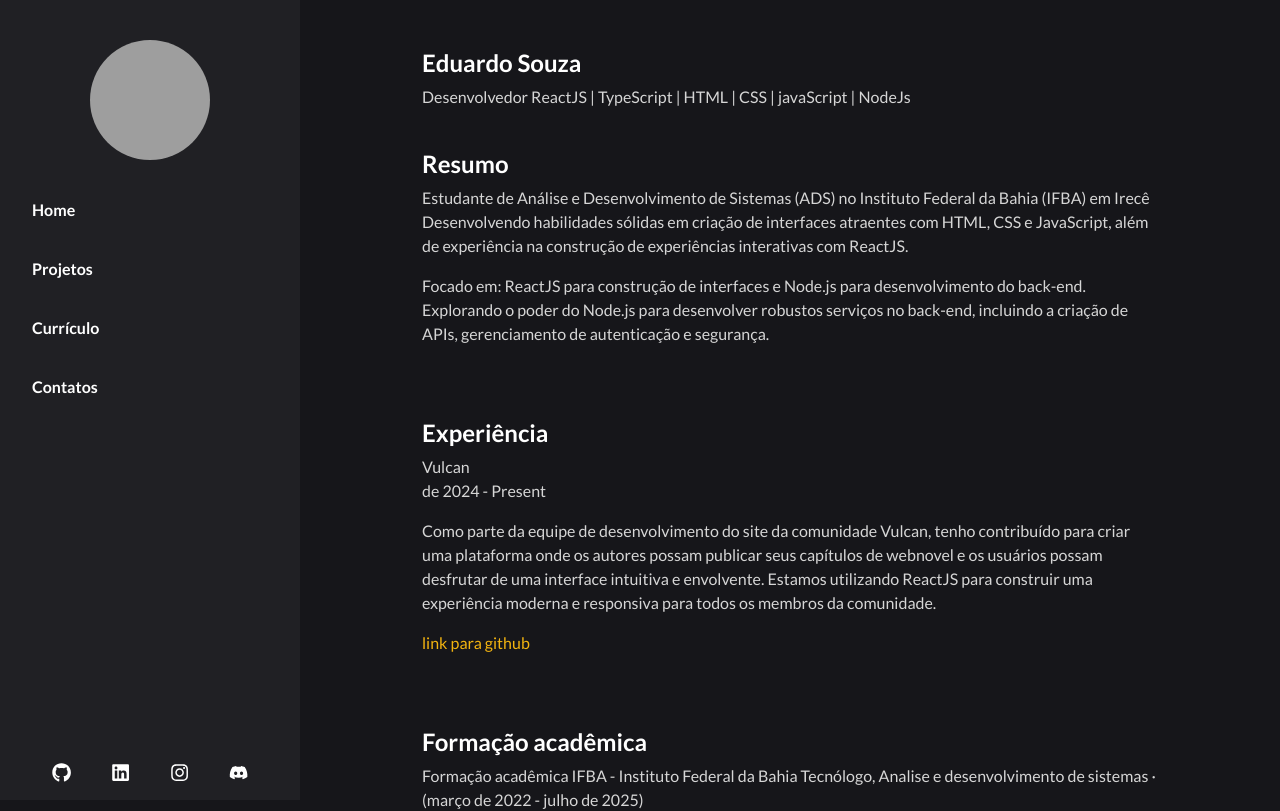
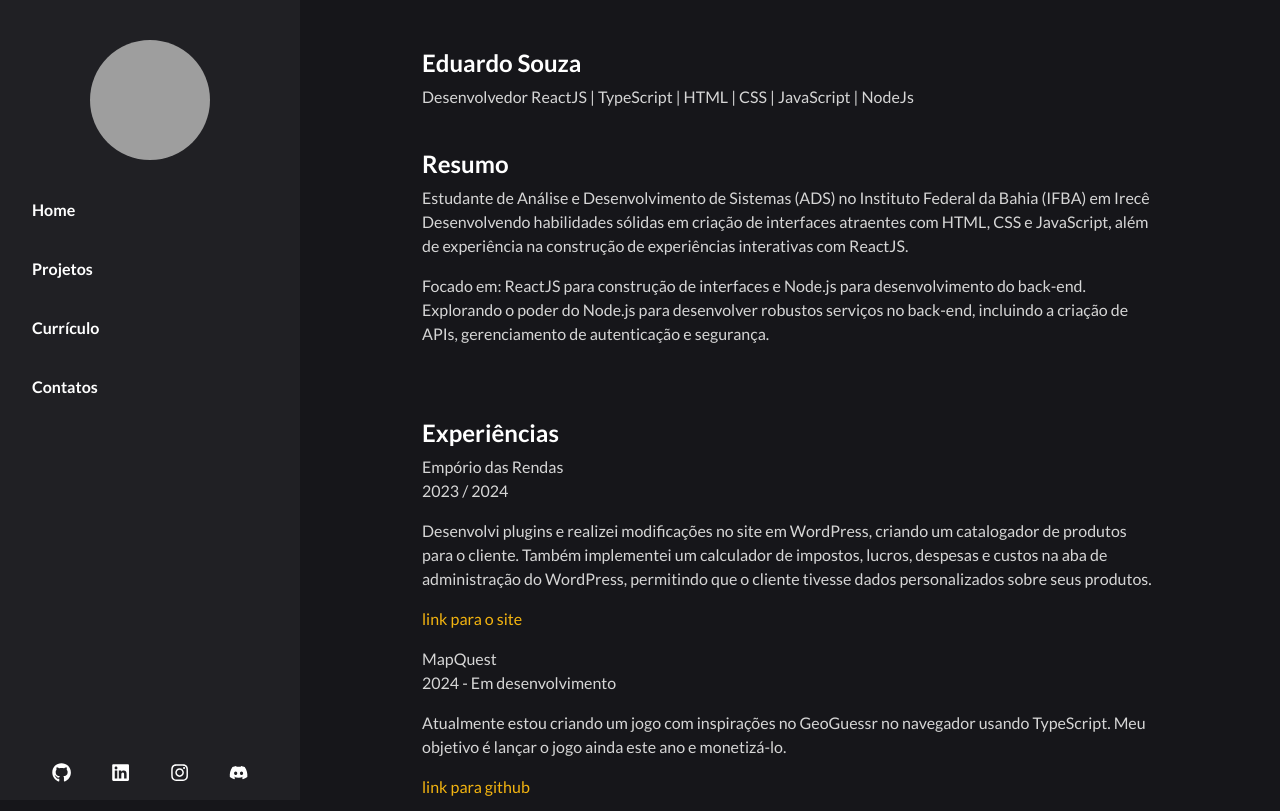
Before and after one commit to DevEduardoSouza/portfolio, a React (Create React App) app: page /curriculo in a window 1280 px wide. Shown: the top 811 px of the page. Built offline with nearby package versions, Linux system fonts and the light colour scheme; grey boxes are pictures that could not be loaded.

Commit message:
feat: add novas experiências3

```diff
--- a/src/pages/CV/Cv.jsx
+++ b/src/pages/CV/Cv.jsx
@@ -16,7 +16,7 @@ export const Cv = () => {
           <Section>
             <Title>Eduardo Souza</Title>
             <Paragraph>
-              Desenvolvedor ReactJS | TypeScript | HTML | CSS | javaScript |
+              Desenvolvedor ReactJS | TypeScript | HTML | CSS | JavaScript |
               NodeJs
             </Paragraph>
           </Section>
@@ -39,22 +39,40 @@ export const Cv = () => {
           </Section>
 
           <Section margin="2rem 0">
-            <Title>Experiência</Title>
+            <Title>Experiências</Title>
+
             <Paragraph>
-              Vulcan <br /> de 2024 - Present
+              Empório das Rendas <br /> 2023  / 2024
             </Paragraph>
             <Paragraph>
-              Como parte da equipe de desenvolvimento do site da comunidade
-              Vulcan, tenho contribuído para criar uma plataforma onde os
-              autores possam publicar seus capítulos de webnovel e os usuários
-              possam desfrutar de uma interface intuitiva e envolvente. Estamos
-              utilizando ReactJS para construir uma experiência moderna e
-              responsiva para todos os membros da comunidade.
+              Desenvolvi plugins e realizei modificações no site em WordPress,
+              criando um catalogador de produtos para o cliente. Também implementei
+              um calculador de impostos, lucros, despesas e custos na aba de
+              administração do WordPress, permitindo que o cliente tivesse dados
+              personalizados sobre seus produtos.
             </Paragraph>
             <Paragraph>
               <Link
                 style={{ color: "#f3b410" }}
-                to={"https://github.com/VulcanAsu/illlusia-front-end"}
+                to={"https://emporiodasrendas.com.br/"}
+                target="_blank"
+              >
+                link para o site
+              </Link>
+            </Paragraph>
+
+            <Paragraph>
+              MapQuest <br /> 2024 - Em desenvolvimento
+            </Paragraph>
+            <Paragraph>
+              Atualmente estou criando um jogo com inspirações no GeoGuessr no
+              navegador usando TypeScript. Meu objetivo é lançar o jogo ainda este
+              ano e monetizá-lo.
+            </Paragraph>
+            <Paragraph>
+              <Link
+                style={{ color: "#f3b410" }}
+                to={"https://github.com/DevEduardoSouza/MapQuest"}
                 target="_blank"
               >
                 link para github
@@ -65,9 +83,8 @@ export const Cv = () => {
           <Section margin="2rem 0">
             <Title>Formação acadêmica</Title>
             <Paragraph>
-              Formação acadêmica IFBA - Instituto Federal da Bahia Tecnólogo,
-              Analise e desenvolvimento de sistemas · (março de 2022 - julho de
-              2025)
+              IFBA - Instituto Federal da Bahia <br />
+              Tecnólogo, Análise e Desenvolvimento de Sistemas (março de 2022 - julho de 2025)
             </Paragraph>
           </Section>
         </Wrapper>
```
